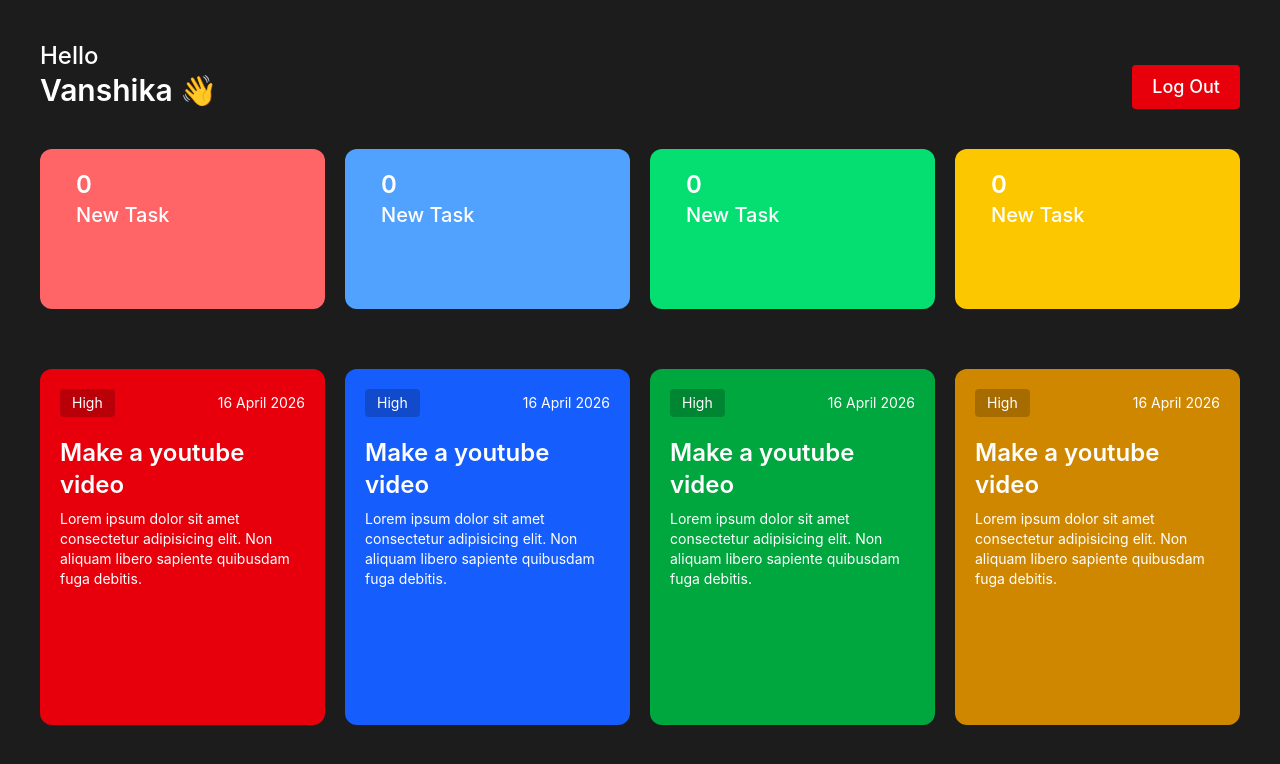
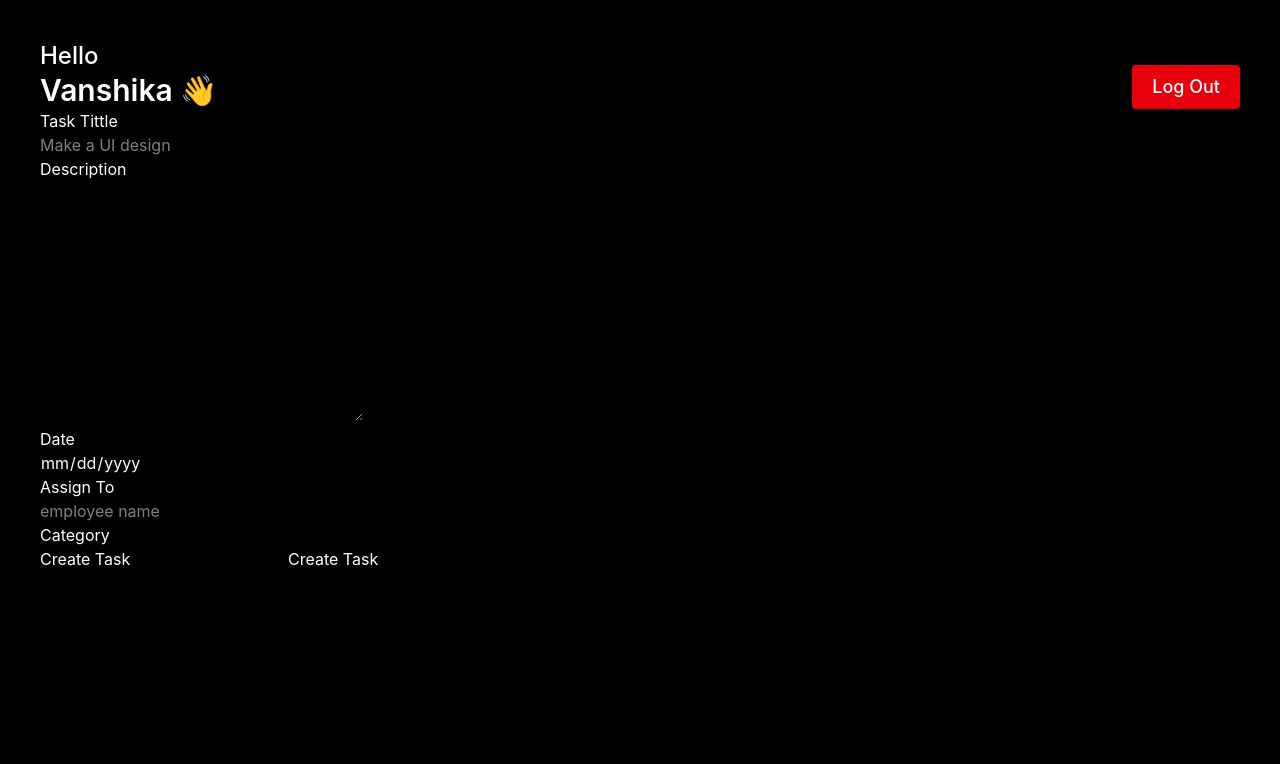
Before and after one commit to vanshikathapa21/ems, a React (Vite) app: page / in a window 1280 px wide. Shown: the top 764 px of the page. Built offline with nearby package versions, Linux system fonts and the light colour scheme.

Commit message:
started working on admin panel

```diff
--- a/src/App.jsx
+++ b/src/App.jsx
@@ -1,12 +1,15 @@
 import React from 'react'
 import Login from './components/Auth/Login'
 import EmployeeDashboard from './components/Dashboard/EmployeeDashboard'
+import TaskListNumbers from './components/other/TaskListNumbers'
+import AdminDashboard from './components/Dashboard/AdminDashboard'
 
 const App = () => {
   return (
    <>
    {/* <Login /> */}
-   <EmployeeDashboard/>
+   {/* <EmployeeDashboard/> */}
+   <AdminDashboard/>
    </>
   )
 }
--- a/src/components/Dashboard/AdminDashboard.jsx
+++ b/src/components/Dashboard/AdminDashboard.jsx
@@ -1,9 +1,28 @@
 import React from 'react'
+import Header from '../other/Header'
 
 const AdminDashboard = () => {
   return (
-    <div className="flex min-h-screen items-center justify-center bg-slate-900 text-white">
-      <h1 className="text-4xl font-semibold">AdminDashboard</h1>
+    <div className='h-screen w-full p-10'>
+      <Header />
+
+
+      <div>
+        <form>
+          <h3>Task Tittle</h3>
+          <input type="text" placeholder='Make a UI design'  />
+          <h3>Description</h3>
+          <textarea name="" id="" cols="30" rows="10"></textarea>
+          <h3>Date</h3>
+          <input type="date" />
+          <h3>Assign To</h3>
+          <input type="text" placeholder='employee name' />
+          <h3>Category</h3>
+          <input type="text" value="Create Task" placeholder='design,dev,etc.' />
+          <button>Create Task</button>
+        </form>
+
+      </div>
     </div>
   )
 }
```
